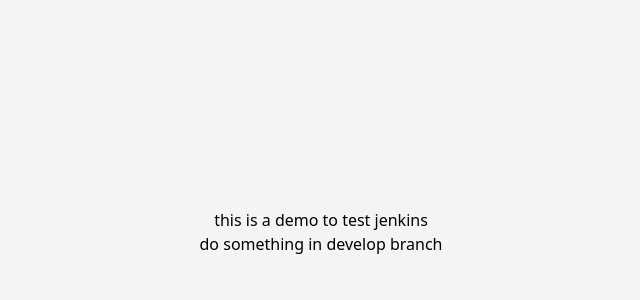
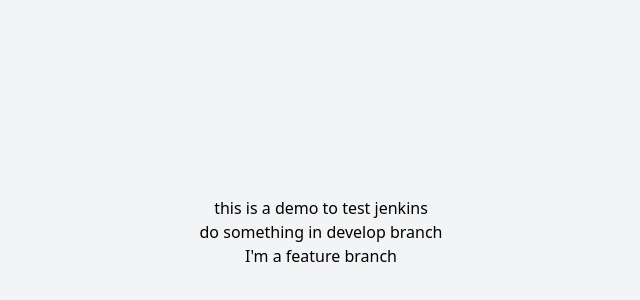
Before and after one commit to PomiHD/jenkinsdemo, a React (Vite) app: page / in a window 1280 px wide. Shown: the part 168-468 px from the top of the page, without its empty margins (319-959 px from the left). Built offline with nearby package versions, Linux system fonts and the light colour scheme.

Commit message:
add message indicating feature branch in App component

```diff
--- a/src/App.jsx
+++ b/src/App.jsx
@@ -6,6 +6,7 @@
       <div className='flex flex-col justify-center items-center min-h-screen bg-gray-100'>
         <p>this is a demo to test jenkins</p>
         <p>do something in develop branch </p>
+        <p>I&#39;m a feature branch</p>
       </div>
     </>
   )
```
